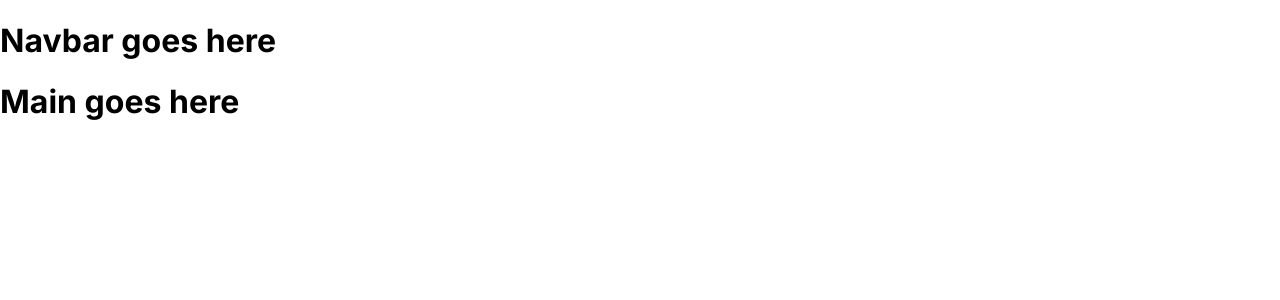
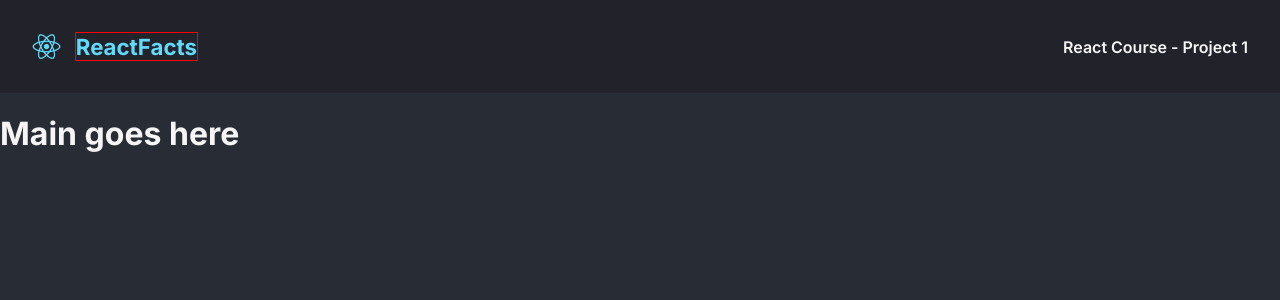
Before and after one commit to ramiinberg/react-static-page, a JavaScript app: page / in a window 1280 px wide. Shown: the top 300 px of the page. Built offline with nearby package versions, Linux system fonts and the light colour scheme; the HTML template or start-up script is replaced by a standard one.

Commit message:
Making navbar

```diff
--- a/src/App.js
+++ b/src/App.js
@@ -1,5 +1,6 @@
 import Main from "./components/Main"
 import Navbar from "./components/Navbar"
+import "./app.css"
 
 const App = () => (
   <div className="container">
--- /dev/null
+++ b/src/app.css
@@ -0,0 +1,3 @@
+/* body {
+  padding: 0.625em;
+} */
--- a/src/components/Main.js
+++ b/src/components/Main.js
@@ -1,5 +1,9 @@
+import './main.css'
+
 const Main = () => (
-  <h1>Main goes here</h1>
+  <div className='main'>
+    <h1>Main goes here</h1>
+  </div>
 )
 
 export default Main
--- a/src/components/Navbar.js
+++ b/src/components/Navbar.js
@@ -1,5 +1,14 @@
+import './navbar.css'
+import logo from '../images/react-icon-small.png'
+
 const Navbar = () => (
-  <h1> Navbar goes here </h1>
+  <nav className='navbar'>
+    <div className='nav-logo'>
+      <img className='react-logo' src={logo} alt='React js logo' />
+      <div className='react-title'>ReactFacts</div>
+    </div>
+    <div className='nav-links'>React Course - Project 1</div>
+  </nav>
 )
 
 export default Navbar
--- /dev/null
+++ b/src/components/main.css
@@ -0,0 +1,3 @@
+.main {
+  background: #282D35;
+}
--- /dev/null
+++ b/src/components/navbar.css
@@ -0,0 +1,30 @@
+.navbar {
+  background: #21222A;
+  margin: 0;
+  padding: 2em;
+  display: flex;
+  justify-content: space-between;
+  align-items: center;
+}
+
+.react-logo {
+  width: 28.93px;
+}
+
+.nav-logo {
+  display: flex;
+  align-items: center;
+}
+
+.react-title {
+  border: 1px red solid;
+  margin-left: 0.625em;
+  color: #61DAFB;
+  font-weight: 700;
+  font-size: 1.39rem;
+}
+
+.nav-links {
+  font-weight: 600;
+  font-size: 1rem;
+}
--- a/src/index.css
+++ b/src/index.css
@@ -1,6 +1,16 @@
+* {
+  box-sizing: border-box;
+}
+
 body {
   margin: 0;
   font-family: 'Inter', sans-serif;
   -webkit-font-smoothing: antialiased;
   -moz-osx-font-smoothing: grayscale;
+  background: #282D35;
+  color: whitesmoke
 }
+
+img {
+  max-width: 100%;
+}
```
Also changed, not shown: src/images/react-icon-small.png (added).
